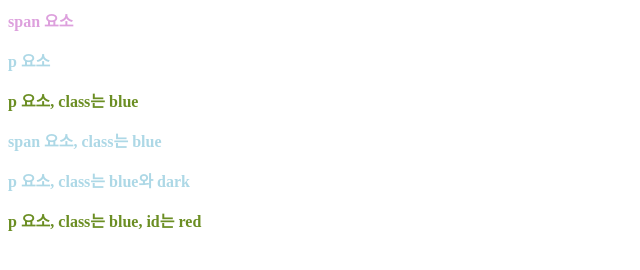
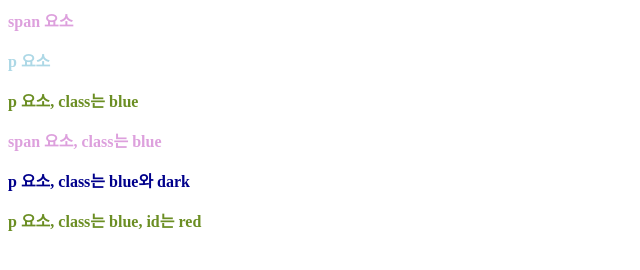
Before and after one commit to NtoZero/Yalco_html-css-js, a plain HTML site: page ch5.css_basic/selector.html in a window 1280 px wide. Shown: the whole page, without its empty margins (0-640 px from the left). Drawn offline with Linux system fonts and the light colour scheme.

Commit message:
feat: 클래스 선택자 다중 적용

```diff
--- a/ch5.css_basic/selector.css
+++ b/ch5.css_basic/selector.css
@@ -16,6 +16,14 @@ p {
 /* 클래스 선택자 */
 /* 태그보다 우선순위 높음 */
 /* 페이지 상의 여러 요소가 같은 class를 가질 수 있음 */
-.blue {
+p.blue {
   color: lightblue;
 }
+
+.blue.dark {
+  color: mediumblue;
+}
+
+p.blue.dark {
+  color: darkblue;
+}
```
